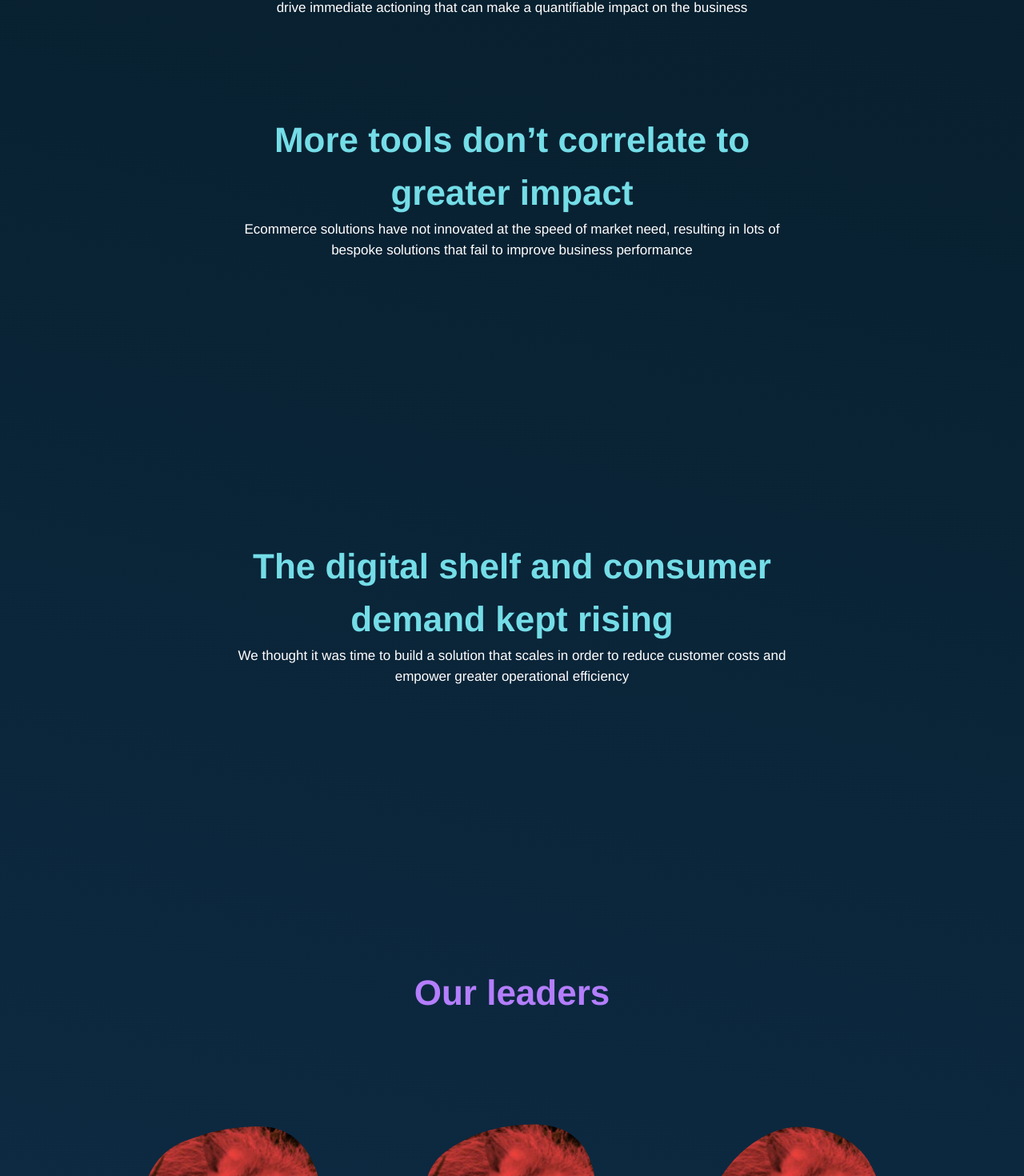
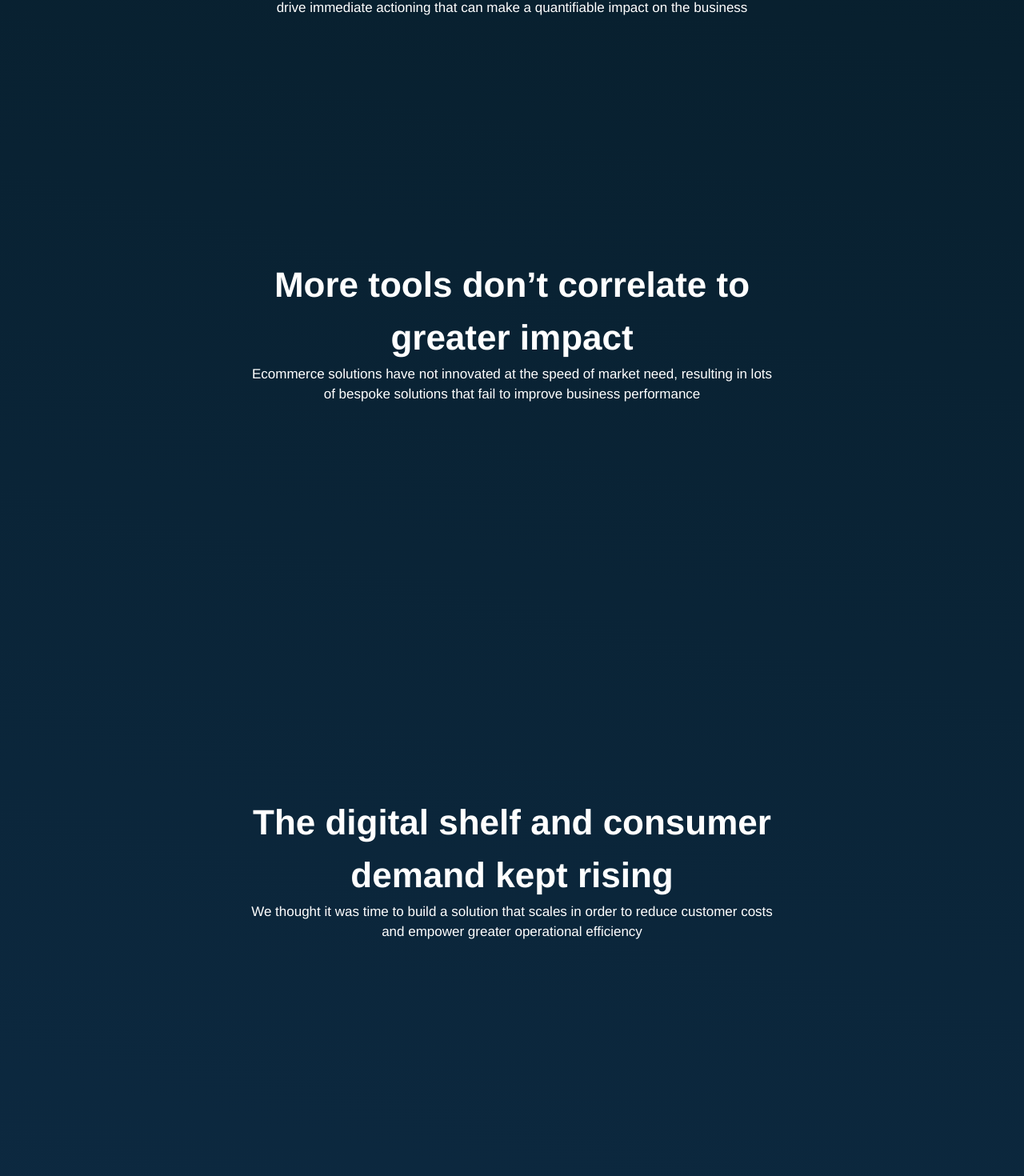
Before and after one commit to get-squared/SquaredLP, a React (Vite) app: page /about in a window 1280 px wide. Shown: the part 292-1762 px from the top of the page at 80% size. Built offline with nearby package versions, Linux system fonts and the light colour scheme; the HTML template or start-up script is replaced by a standard one.

Commit message:
update Blob on about page, update Home Page

```diff
--- a/src/components/index.ts
+++ b/src/components/index.ts
@@ -1,3 +1,4 @@
 export * from './Header';
 export * from './Footer';
 export * from './Layout';
+export * from './PersonCard/PersonCard';
--- a/src/pages/About.tsx
+++ b/src/pages/About.tsx
@@ -1,5 +1,5 @@
 import mockPic from '../assets/mockPic.png';
-import { PersonCard } from "../components/PersonCard/PersonCard";
+import { PersonCard } from "../components";
 
 const mockedArray = [
   { name: 'John Doe', title: 'Stormtrooper', img: mockPic },
@@ -28,8 +28,9 @@ export const About = () => {
         </h6>
       </div>
 
-      <div className="xl:mb-[21.875rem] xl:w-[66.5%] xl:mx-auto sm:mb-20 mb-8 ">
-        <h3 className="font-semibold text-center text-teal-400 lg:text-h3 text-h5">
+      <div className="flex items-center justify-center mb-8 xl:mb-32 sm:mb-20 ">
+        <div className="absolute z-10 flex flex-col items-center xl:w-[66.5%] xl:mx-auto py-0 lg:px-24 px-9">
+          <h3 className="font-semibold text-center text-white lg:text-h3 text-h5">
             More tools don’t correlate to greater impact
           </h3>
           <p className="text-center text-white text-p">
@@ -37,15 +38,39 @@ export const About = () => {
             resulting in lots of bespoke solutions that fail to improve business performance
           </p>
         </div>
+        <svg version="1.1" xmlns="http://www.w3.org/2000/svg" viewBox="0 0 500 500" className="sm:w-1/2 w-full 2xl:w-[55%]" id="blobSvg1">
+          <defs>
+            <linearGradient id="gradient1" x1="-74.1471" y1="199.341" x2="549.731" y2="-84.1057" gradientUnits="userSpaceOnUse">
+              <stop stop-color="#183F63" />
+              <stop offset="1" stop-color="#4EC5D0" />
+            </linearGradient>
+          </defs>
+          <path id="blob1" fill="url(#gradient1)">
+            <animate attributeName="d" dur="10000ms" repeatCount="indefinite" values="M440.5, 320.5Q418, 391, 355.5, 442.5Q293, 494, 226, 450.5Q159, 407, 99, 367Q39, 327, 31.5, 247.5Q24, 168, 89, 125.5Q154, 83, 219.5, 68Q285, 53, 335.5, 94.5Q386, 136, 424.5, 193Q463, 250, 440.5, 320.5Z;M453.78747, 319.98894Q416.97789, 389.97789, 353.96683, 436.87838Q290.95577, 483.77887, 223.95577, 447.43366Q156.95577, 411.08845, 105.64373, 365.97789Q54.33169, 320.86732, 62.67444, 252.61056Q71.01719, 184.3538, 113.01965, 135.21007Q155.02211, 86.06634, 220.52211, 66.46683Q286.02211, 46.86732, 335.5, 91.94472Q384.97789, 137.02211, 437.78747, 193.51106Q490.59704, 250, 453.78747, 319.98894Z;M411.39826, 313.90633Q402.59677, 377.81265, 342.92059, 407.63957Q283.24442, 437.46649, 215.13648, 432.5428Q147.02853, 427.61911, 82.23325, 380.9572Q17.43796, 334.29529, 20.45223, 250.83809Q23.46649, 167.38089, 82.5856, 115.05707Q141.70471, 62.73325, 212.19045, 63.73015Q282.67618, 64.72705, 352.67308, 84.79839Q422.66998, 104.86972, 421.43486, 177.43486Q420.19974, 250, 411.39826, 313.90633Z;M440.5, 320.5Q418, 391, 355.5, 442.5Q293, 494, 226, 450.5Q159, 407, 99, 367Q39, 327, 31.5, 247.5Q24, 168, 89, 125.5Q154, 83, 219.5, 68Q285, 53, 335.5, 94.5Q386, 136, 424.5, 193Q463, 250, 440.5, 320.5Z;"></animate >
+          </path>
+        </svg>
+      </div>
 
-      <div className="xl:mb-[21.875rem] xl:w-[66.5%] xl:mx-auto sm:mb-20 mb-8 ">
-        <h3 className="font-semibold text-center text-teal-400 lg:text-h3 text-h5">
+      <div className="flex items-center justify-center mb-8 xl:mb-32 sm:mb-20 ">
+        <div className="absolute z-10 flex flex-col items-center xl:w-[66.5%] xl:mx-auto py-0 lg:px-24 px-9">
+          <h3 className="font-semibold text-center text-white lg:text-h3 text-h5">
             The digital shelf and consumer demand kept rising
           </h3>
           <p className="text-center text-white text-p">
             We thought it was time to build a solution that scales in order
             to reduce customer costs and empower greater operational efficiency
           </p>
+        </div>
+        <svg version="1.1" xmlns="http://www.w3.org/2000/svg" viewBox="0 0 500 500" className="sm:w-1/2 w-full 2xl:w-[55%]" width="100%" id="blobSvg2" transform="rotate(-8)">
+          <defs>
+            <linearGradient id="gradient2" x1="37.9999" y1="530" x2="14.6552" y2="-11.7763" gradientUnits="userSpaceOnUse">
+              <stop stop-color="#183F63" />
+              <stop offset="1" stop-color="#4EC5D0" />
+            </linearGradient>
+          </defs>
+          <path id="blob2" fill="url(#gradient2)">
+            <animate attributeName="d" dur="10s" repeatCount="indefinite" values="M433.0232,309.9192Q393.01281,369.83841,338.3352,406.40881Q283.6576,442.97921,221.7752,424.49281Q159.8928,406.0064,119.2384,358.9864Q78.584,311.9664,70.5304,246.7752Q62.4768,181.584,97.7552,114.4464Q133.0336,47.3088,206.208,64.61119Q279.3824,81.91359,342.208,100.8192Q405.0336,119.7248,439.0336,184.8624Q473.0336,250,433.0232,309.9192Z;M404.21696,312.89783Q400.5999,375.79567,344.18719,420.60848Q287.77447,465.42129,222.25959,438.51488Q156.7447,411.60848,114.36806,363.06382Q71.99143,314.51917,65.98083,247.80853Q59.97023,181.09788,105.72982,130.10217Q151.4894,79.10645,216.18088,77.25959Q280.87235,75.41272,335.88295,103.82341Q390.89355,132.2341,399.36378,191.11705Q407.83401,250,404.21696,312.89783Z;M425.57934,323.79599Q426.22734,397.59197,355.10104,419.41516Q283.97474,441.23834,222.29242,423.00907Q160.6101,404.77979,95.49644,367.33031Q30.38277,329.88083,44.58128,255.13536Q58.77979,180.3899,99.7419,120.41159Q140.70401,60.43329,214.57221,45.49287Q288.44042,30.55246,350.61367,72.29792Q412.78692,114.04339,418.85914,182.0217Q424.93135,250,425.57934,323.79599Z;M433.0232,309.9192Q393.01281,369.83841,338.3352,406.40881Q283.6576,442.97921,221.7752,424.49281Q159.8928,406.0064,119.2384,358.9864Q78.584,311.9664,70.5304,246.7752Q62.4768,181.584,97.7552,114.4464Q133.0336,47.3088,206.208,64.61119Q279.3824,81.91359,342.208,100.8192Q405.0336,119.7248,439.0336,184.8624Q473.0336,250,433.0232,309.9192Z"></animate></path>
+        </svg>
       </div>
 
       <div className="flex flex-col gap-10 mb-16 xl:gap-32 lg:gap-16 lg:mb-48">
--- a/src/pages/Home.tsx
+++ b/src/pages/Home.tsx
@@ -5,17 +5,17 @@ import { QualityIcon, ScaleIcon, TimeSavings } from "../assets";
 export const Home = () => {
   return (
     <section className="px-6 lg:px-24 sm:px-9">
-      <div className="flex items-center justify-center mb-10 lg:mb-[7.5rem]">
-        <div className="absolute z-10 flex flex-col items-center gap-8">
-          <h1 className="font-bold text-center text-white lg:text-h1 sm:text-h3 text-h4">Turn artificial into real intelligence</h1>
-          <h6 className="text-center text-white text-h6 font-base">Maximize your ecommerce research and content creation process with Squared</h6>
+      <div className="flex items-center justify-center mb-16 lg:mb-[7.5rem]">
+        <div className="absolute z-10 flex flex-col items-center gap-8 py-0 lg:px-24 px-9">
+          <h1 className="font-bold text-center text-white lg:text-h1 sm:text-h3 text-h5">Turn artificial into real intelligence</h1>
+          <h6 className="text-center text-white sm:text-h6 font-base text-p">Maximize your ecommerce research and content creation process with Squared</h6>
           <Link to={'/contact'}>
             <button className="px-4 py-2 text-base font-medium text-white bg-purple-400 border border-purple-400 rounded-full font-inter">
               Schedule Call
             </button>
           </Link>
         </div>
-        <svg version="1.1" xmlns="http://www.w3.org/2000/svg" viewBox="0 0 500 500" className="w-3/5 2xl:w-[63%]" id="blobSvg">
+        <svg version="1.1" xmlns="http://www.w3.org/2000/svg" viewBox="0 0 500 500" className="sm:w-3/5 w-full 2xl:w-[63%]" id="blobSvg">
           <defs>
             <linearGradient id="gradient" x1="0%" y1="0%" x2="0%" y2="100%">
               <stop offset="0%" style={{ stopColor: "rgb(126, 237, 244)" }}></stop>
```
Lines whose indentation alone changed are shown as unchanged.
